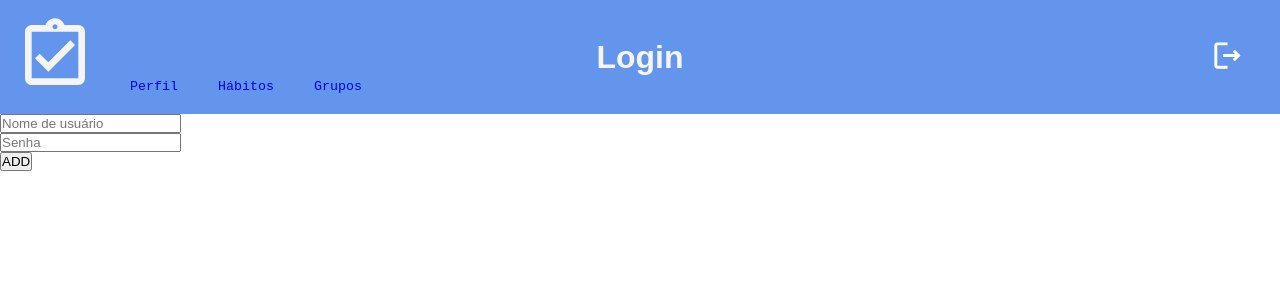
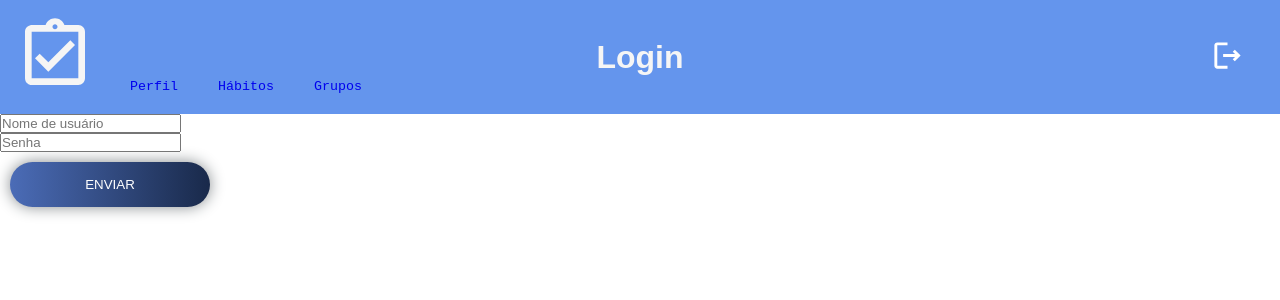
Before and after one commit to BeatrixFox/react-habits-super-devs, a React (Create React App) app: page /login in a window 1280 px wide. Shown: the top 300 px of the page. Built offline with nearby package versions, Linux system fonts and the light colour scheme; no server answers.

Commit message:
fix: ajust url - API

```diff
--- a/public/index.html
+++ b/public/index.html
@@ -14,7 +14,7 @@
       manifest.json provides metadata used when your web app is installed on a
       user's mobile device or desktop. See https://developers.google.com/web/fundamentals/web-app-manifest/
     -->
-
+    <link rel="manifest" href="%PUBLIC_URL%/manifest.json" />
     <!--
       Notice the use of %PUBLIC_URL% in the tags above.
       It will be replaced with the URL of the `public` folder during the build.
@@ -24,7 +24,7 @@
       work correctly both with client-side routing and a non-root public URL.
       Learn how to configure a non-root public URL by running `npm run build`.
     -->
-    <title>React App</title>
+    <title>Super Dev's</title>
   </head>
   <body>
     <noscript>You need to enable JavaScript to run this app.</noscript>
--- a/src/pages/Login/index.jsx
+++ b/src/pages/Login/index.jsx
@@ -4,6 +4,7 @@ import { useForm } from "react-hook-form";
 import { useHistory } from "react-router";
 import { useContext, useEffect, useState } from "react";
 import { UserHabitsApiContext } from "../../Providers/userHabitsApi";
+import Button from "./../../components/Button/index";
 
 const Login = () => {
   const history = useHistory();
@@ -34,7 +35,6 @@ const Login = () => {
 
   useEffect(() => {
     if (userId) {
-
       history.push("/dashboard");
     }
   }, [userLogin]);
@@ -47,7 +47,7 @@ const Login = () => {
       <input placeholder="Senha" {...register("password")} />
       <p>{errors.password?.message}</p>
 
-      <button type="submit">ADD</button>
+      <Button type="submit" title="Enviar"></Button>
     </form>
   );
 };
--- a/src/pages/Signup/index.jsx
+++ b/src/pages/Signup/index.jsx
@@ -46,7 +46,7 @@ const Signup = () => {
 
   useEffect(() => {
     if (userSignupSuccess) {
-      history.push("login");
+      history.push("/login");
     }
   }, [userSignupSuccess]);
 
@@ -68,7 +68,7 @@ const Signup = () => {
         <input placeholder="Confirmar senha" {...register("passwordConfirm")} />
         <p>{errors.passwordConfirm?.message}</p>
 
-        <Button type={"submit"} title={"Enviar"} />
+        <Button type="submit" title="Enviar" />
       </form>
     </>
   );
--- a/src/services/api.jsx
+++ b/src/services/api.jsx
@@ -1,7 +1,7 @@
 import axios from "axios";
 
 const api = axios.create({
-  baseURL: "https://kenzie-habits.herokuapp.com/",
+  baseURL: "https://kenzie-habits.herokuapp.com",
 });
 
 export default api;
```
Also changed, not shown: public/manifest.json (added).
